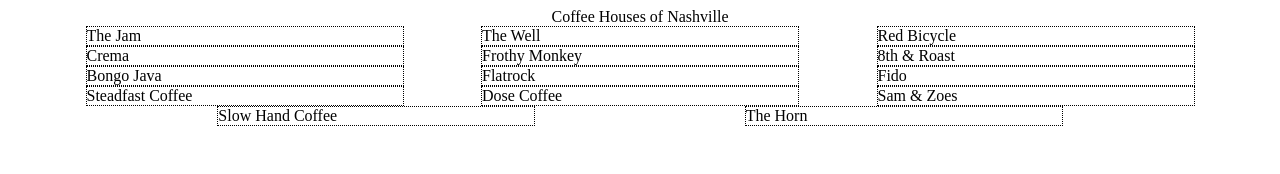
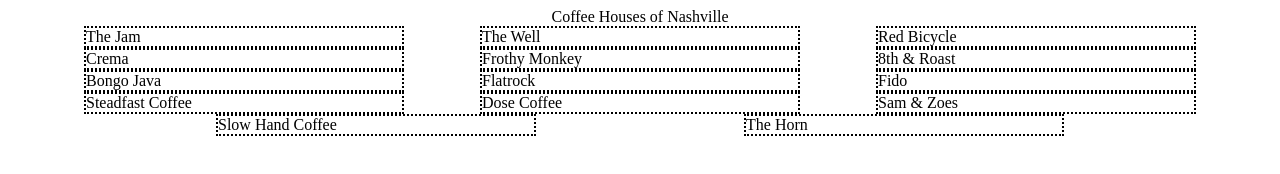
Before and after one commit to keosha-w/coffee-houses, a plain HTML site: page index.html in a window 1280 px wide. Drawn offline with Linux system fonts and the light colour scheme.

Commit message:
css change

```diff
--- a/styles/index.css
+++ b/styles/index.css
@@ -7,7 +7,7 @@
     text-align: center;
 }
 .shop {
-    border: 1px dotted;
+    border: 2px dotted;
     padding: .75;
     flex-basis: 25%;
     text-size-adjust: center;
```
